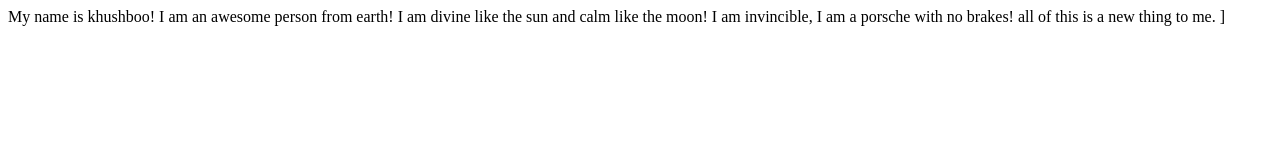
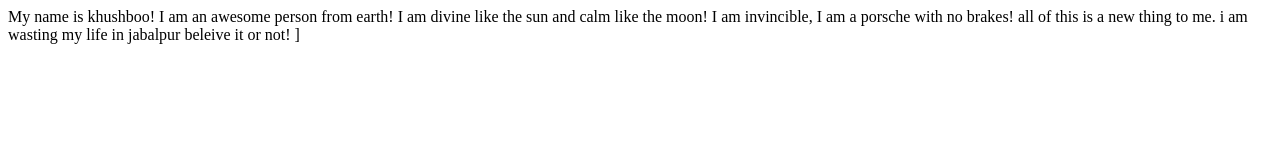
Before and after one commit to kjharbade/my-portfolio, a plain HTML site: page index.html in a window 1280 px wide. Drawn offline with Linux system fonts and the light colour scheme.

Commit message:
docs edit

```diff
--- a/index.html
+++ b/index.html
@@ -12,6 +12,7 @@
     I am divine like the sun and calm like the moon!
     I am invincible, I am a porsche with no brakes!
     all of this is a new thing to me.
+    i am wasting my life in jabalpur beleive it or not!
 </body>
 
 </html> ]
```
